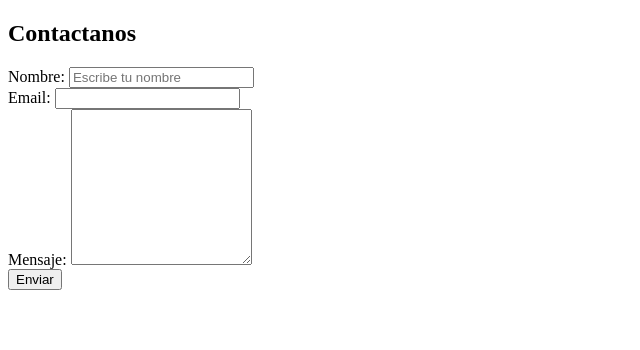
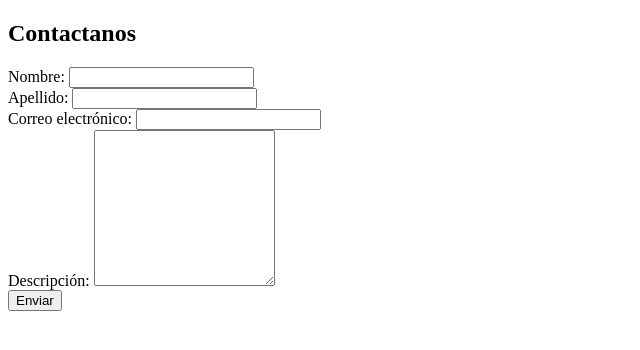
Before and after one commit to angeltirado09/Angel-tirado_proyecto-web-istea-2025, a plain HTML site: page HTML/contact.html in a window 1280 px wide. Shown: the whole page, without its empty margins (0-640 px from the left). Drawn offline with Linux system fonts and the light colour scheme.

Commit message:
Se ordena por carpetas y se agrega CSS, en otra version se agrega estilos

```diff
--- a/contact.html
+++ b/HTML/contact.html
@@ -3,19 +3,22 @@
 <head>
     <meta charset="UTF-8">
     <meta name="viewport" content="width=device-width, initial-scale=1.0">
-    <title>Document</title>
+    <title>Contáctanos</title>
 </head>
 <body>
     <h2>Contactanos</h2>
 
     <form action="" method="post">
         <label for="nombre">Nombre:</label>
-        <input type="text" name="nombre" id="nombre" placeholder="Escribe tu nombre" required>
+        <input type="text" name="nombre" id="nombre" required>
         <br>
-        <label for="email">Email:</label>
-        <input type="email" name="email" id="email" required>
+        <label for="lname">Apellido:</label>
+        <input type="text" name="lname" id="lname" required>
         <br>
-        <label for="mensaje">Mensaje:</label>
+        <label for="mail">Correo electrónico:</label>
+        <input type="email" name="mail" id="mail" required>
+        <br>
+        <label for="mensaje">Descripción:</label>
         <textarea name="mensaje" id="mensaje" rows="10"></textarea>
         <br>
         <input type="submit" value="Enviar">
```
Also changed, not shown: HTML/index.html (renamed from index.html, +1 -0 lines), HTML/nosotros.html (renamed from nosotros.html, +1 -1 lines), HTML/registrarse.html (renamed from registrarse.html, +1 -1 lines), CSS/styles.css (added), HTML/usuario.html (renamed from usuario.html), 2 other files.
